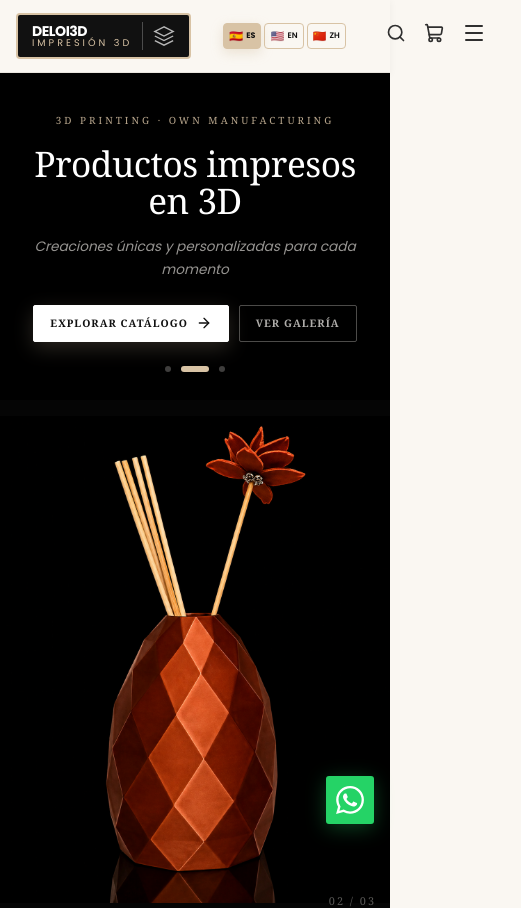
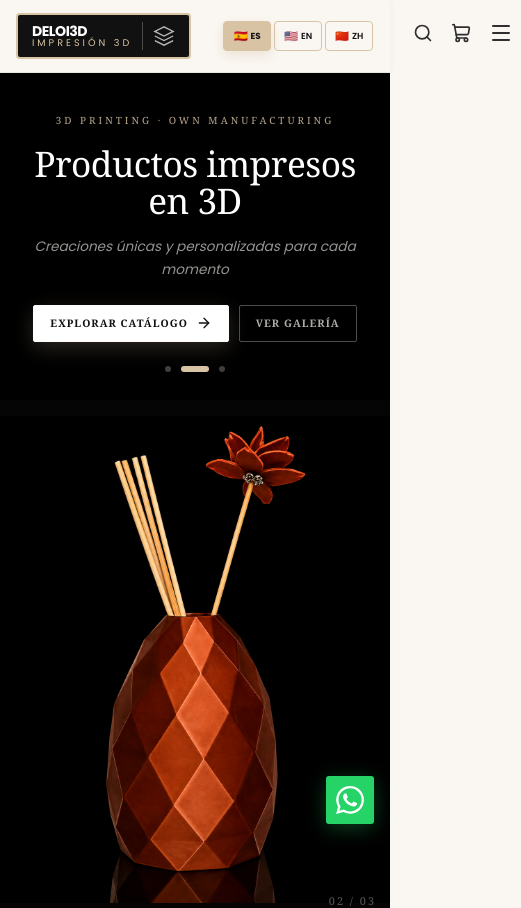
Before and after one commit to PACZKONATASHA/DELoi3D, a React (Vite) app: page / in a window 390 px wide. Shown: the top 908 px of the page, 521 px wide, since content can reach past the window. Built offline with nearby package versions, Linux system fonts and the light colour scheme.

Commit message:
Configurar botones de idioma para móvil - Fix definitivo para EN y mejorar clickeabilidad

```diff
--- a/src/components/LanguageSwitcher.css
+++ b/src/components/LanguageSwitcher.css
@@ -24,6 +24,9 @@
   min-height: 36px;
   white-space: nowrap;
   touch-action: manipulation;
+  user-select: none;
+  -webkit-user-select: none;
+  -webkit-tap-highlight-color: transparent;
 }
 
 .lang-btn:hover {
@@ -79,9 +82,10 @@
   }
 
   .lang-btn {
-    padding: 3px 6px;
-    font-size: 0.6rem;
-    min-height: 28px;
+    padding: 4px 8px;
+    font-size: 0.62rem;
+    min-height: 32px;
+    min-width: 50px;
   }
 
   .lang-flag {
@@ -90,7 +94,7 @@
 
   .lang-code {
     letter-spacing: 0px;
-    font-size: 0.55rem;
+    font-size: 0.6rem;
   }
 }
 
@@ -101,9 +105,10 @@
   }
 
   .lang-btn {
-    padding: 2px 5px;
-    font-size: 0.55rem;
-    min-height: 26px;
+    padding: 3px 6px;
+    font-size: 0.58rem;
+    min-height: 30px;
+    min-width: 48px;
     gap: 3px;
   }
 
@@ -113,7 +118,7 @@
 
   .lang-code {
     letter-spacing: 0px;
-    font-size: 0.5rem;
+    font-size: 0.55rem;
   }
 }
 
--- a/src/components/LanguageSwitcher.jsx
+++ b/src/components/LanguageSwitcher.jsx
@@ -11,11 +11,15 @@ export default function LanguageSwitcher() {
   ];
 
   const handleLanguageChange = (code) => {
+    // Limpiar y guardar el nuevo idioma
+    localStorage.removeItem('language');
+    localStorage.setItem('language', code);
     setLanguage(code);
+
     // Forzar recarga de página después de cambiar idioma
     setTimeout(() => {
       window.location.reload();
-    }, 100);
+    }, 150);
   };
 
   return (
```
